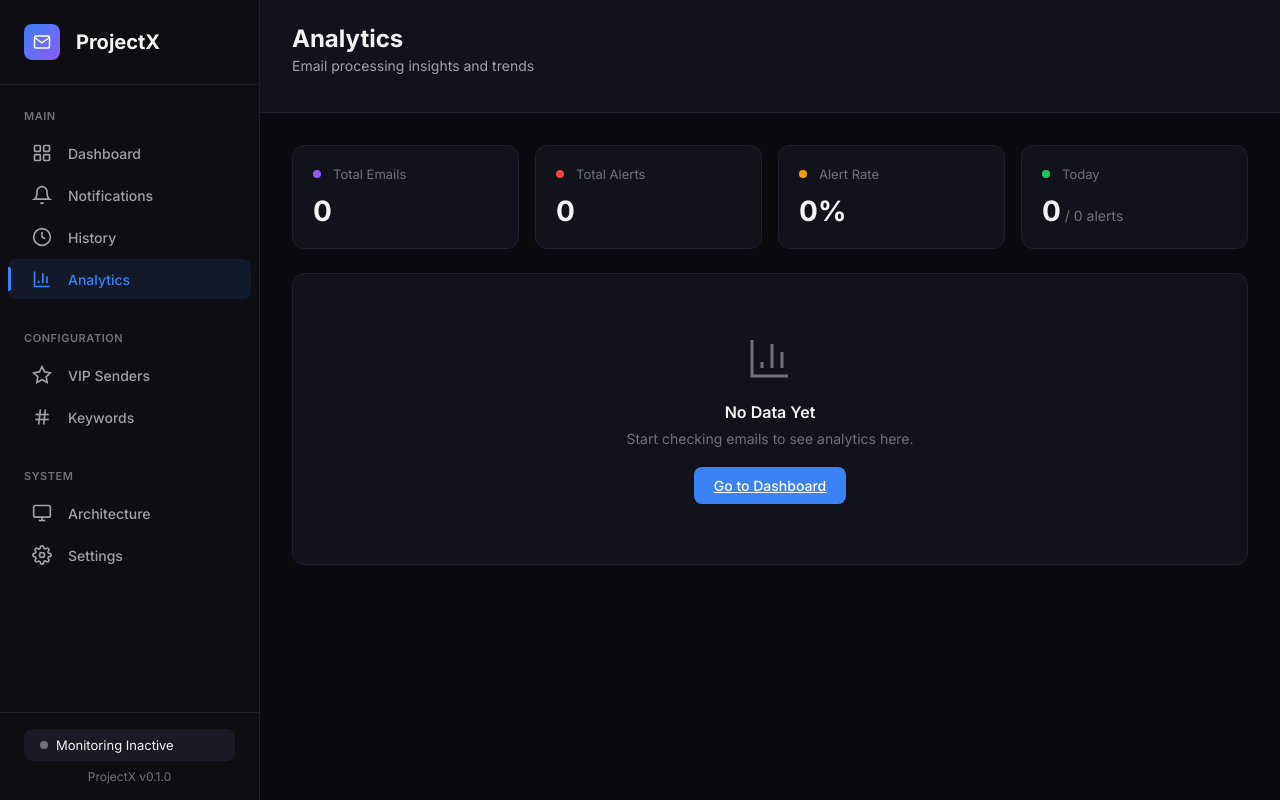
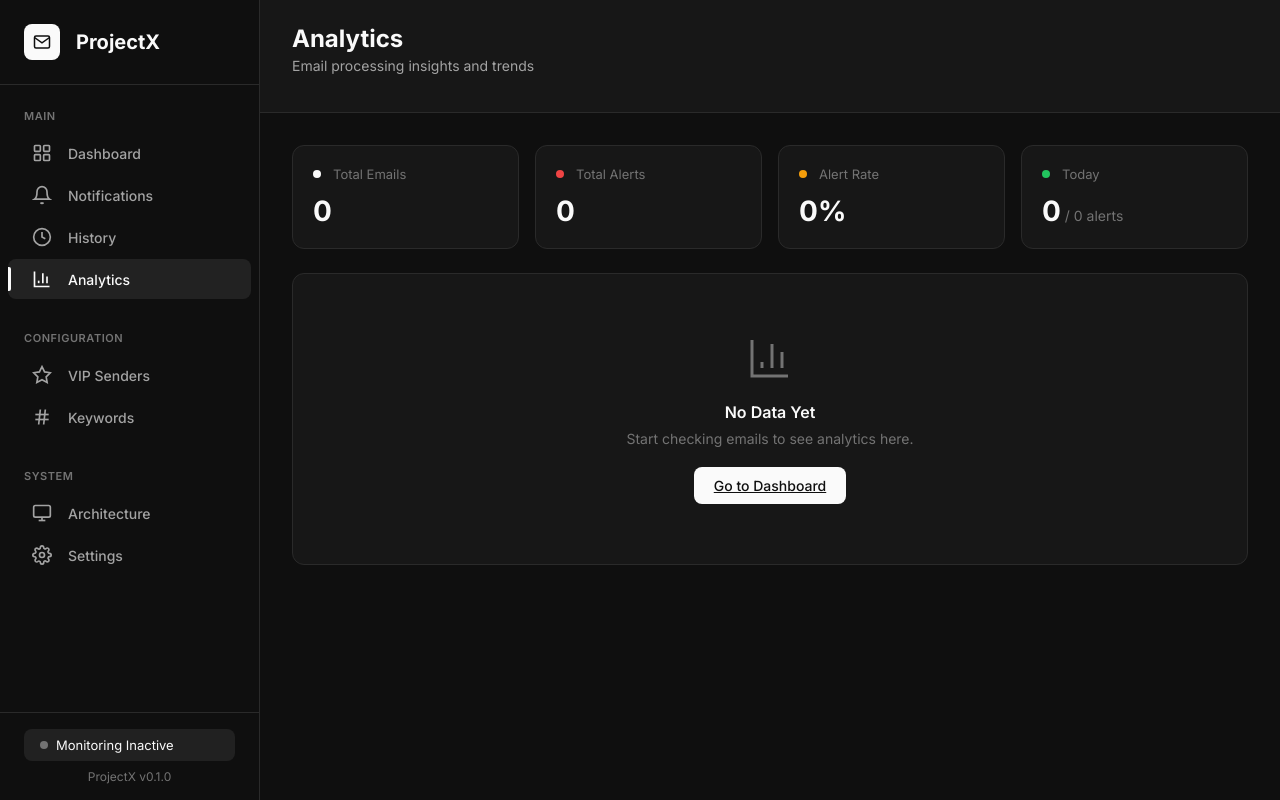
Before and after one commit to redwing-381/projectX, a FastAPI app: page /analytics in a window 1280 px wide. Run offline with FastAPI, Linux system fonts and the light colour scheme.

Commit message:
UI: Update to neutral/gray color scheme (Notion/GitHub style)

```diff
--- a/src/templates/analytics.html
+++ b/src/templates/analytics.html
@@ -15,7 +15,7 @@
     <div style="display: grid; grid-template-columns: repeat(4, 1fr); gap: 16px; margin-bottom: 24px;">
         <div style="background: var(--bg-secondary); border: 1px solid var(--sidebar-border); border-radius: 12px; padding: 20px;">
             <div style="display: flex; align-items: center; gap: 12px; margin-bottom: 12px;">
-                <span style="width: 8px; height: 8px; border-radius: 50%; background: #8b5cf6;"></span>
+                <span style="width: 8px; height: 8px; border-radius: 50%; background: #fafafa;"></span>
                 <span style="font-size: 13px; color: var(--text-muted);">Total Emails</span>
             </div>
             <div style="font-size: 28px; font-weight: 700;">{{ metrics.total_emails }}</div>
@@ -90,12 +90,12 @@
     <script src="https://cdn.jsdelivr.net/npm/chart.js@4.4.1/dist/chart.umd.min.js"></script>
     <script>
         const chartColors = {
-            primary: '#3b82f6',
+            primary: '#fafafa',
             danger: '#ef4444',
             success: '#22c55e',
             warning: '#f59e0b',
-            purple: '#8b5cf6',
-            gray: '#6b7280',
+            neutral: '#a3a3a3',
+            gray: '#525252',
         };
 
         // Emails by Day Line Chart
@@ -108,7 +108,7 @@
                     label: 'Emails',
                     data: emailsByDayData.map(d => d.count),
                     borderColor: chartColors.primary,
-                    backgroundColor: 'rgba(59, 130, 246, 0.1)',
+                    backgroundColor: 'rgba(250, 250, 250, 0.1)',
                     fill: true,
                     tension: 0.3,
                     pointRadius: 4,
@@ -157,7 +157,7 @@
                 datasets: [{
                     label: 'Emails',
                     data: topSendersData.map(d => d.count),
-                    backgroundColor: chartColors.purple,
+                    backgroundColor: chartColors.neutral,
                     borderRadius: 4,
                 }]
             },
--- a/src/templates/base.html
+++ b/src/templates/base.html
@@ -11,21 +11,21 @@
     <link href="https://fonts.googleapis.com/css2?family=Inter:wght@400;500;600;700&display=swap" rel="stylesheet">
     <!-- Minified critical CSS -->
     <style>
-        :root{--bg-primary:#0a0a0f;--bg-secondary:#12121a;--bg-tertiary:#1a1a24;--bg-hover:#22222e;--sidebar-bg:#0d0d12;--sidebar-width:260px;--sidebar-border:#1f1f2e;--text-primary:#f4f4f5;--text-secondary:#a1a1aa;--text-muted:#71717a;--accent-primary:#3b82f6;--accent-primary-hover:#2563eb;--accent-success:#22c55e;--accent-warning:#f59e0b;--accent-danger:#ef4444;--spacing-xs:4px;--spacing-sm:8px;--spacing-md:16px;--spacing-lg:24px;--spacing-xl:32px;--radius-sm:6px;--radius-md:8px;--radius-lg:12px;--transition-fast:150ms ease;--transition-normal:200ms ease}
+        :root{--bg-primary:#0f0f0f;--bg-secondary:#171717;--bg-tertiary:#212121;--bg-hover:#2a2a2a;--sidebar-bg:#0f0f0f;--sidebar-width:260px;--sidebar-border:#2a2a2a;--text-primary:#fafafa;--text-secondary:#a3a3a3;--text-muted:#737373;--accent-primary:#fafafa;--accent-primary-hover:#e5e5e5;--accent-success:#22c55e;--accent-warning:#f59e0b;--accent-danger:#ef4444;--spacing-xs:4px;--spacing-sm:8px;--spacing-md:16px;--spacing-lg:24px;--spacing-xl:32px;--radius-sm:6px;--radius-md:8px;--radius-lg:12px;--transition-fast:150ms ease;--transition-normal:200ms ease}
         *{font-family:'Inter',-apple-system,BlinkMacSystemFont,'Segoe UI',Roboto,sans-serif;box-sizing:border-box}
         body{background:var(--bg-primary);color:var(--text-primary);margin:0}
         .app-container{display:flex;min-height:100vh}
         .sidebar{width:var(--sidebar-width);background:var(--sidebar-bg);border-right:1px solid var(--sidebar-border);position:fixed;top:0;left:0;height:100vh;display:flex;flex-direction:column;z-index:40;transition:transform var(--transition-normal)}
         .sidebar-header{padding:var(--spacing-lg);border-bottom:1px solid var(--sidebar-border)}
         .sidebar-logo{display:flex;align-items:center;gap:var(--spacing-md)}
-        .sidebar-logo-icon{width:36px;height:36px;background:linear-gradient(135deg,var(--accent-primary),#8b5cf6);border-radius:var(--radius-md);display:flex;align-items:center;justify-content:center}
+        .sidebar-logo-icon{width:36px;height:36px;background:#fafafa;border-radius:var(--radius-md);display:flex;align-items:center;justify-content:center}
         .sidebar-logo-text{font-size:20px;font-weight:700}
         .sidebar-nav{flex:1;overflow-y:auto;padding:var(--spacing-md) 0}
         .nav-section{margin-bottom:var(--spacing-lg)}
         .nav-section-title{padding:var(--spacing-sm) var(--spacing-lg);font-size:11px;font-weight:600;text-transform:uppercase;letter-spacing:.05em;color:var(--text-muted)}
         .nav-item{display:flex;align-items:center;gap:var(--spacing-md);padding:10px var(--spacing-lg);margin:2px var(--spacing-sm);border-radius:var(--radius-md);color:var(--text-secondary);text-decoration:none;transition:all var(--transition-fast);position:relative}
         .nav-item:hover{background:var(--bg-hover);color:var(--text-primary)}
-        .nav-item.active{background:rgba(59,130,246,.1);color:var(--accent-primary)}
+        .nav-item.active{background:rgba(250,250,250,.08);color:var(--accent-primary)}
         .nav-item.active::before{content:'';position:absolute;left:0;top:50%;transform:translateY(-50%);width:3px;height:24px;background:var(--accent-primary);border-radius:0 2px 2px 0}
         .nav-icon{width:20px;height:20px;flex-shrink:0}
         .nav-label{font-size:14px;font-weight:500}
@@ -53,13 +53,13 @@
         .stat-value{font-size:28px;font-weight:700;line-height:1.2}
         .stat-label{font-size:13px;color:var(--text-secondary);margin-top:2px}
         .btn{display:inline-flex;align-items:center;justify-content:center;gap:var(--spacing-sm);padding:10px 20px;font-size:14px;font-weight:500;border-radius:var(--radius-md);border:none;cursor:pointer;transition:all var(--transition-fast)}
-        .btn-primary{background:var(--accent-primary);color:#fff}
+        .btn-primary{background:var(--accent-primary);color:#0f0f0f}
         .btn-primary:hover{background:var(--accent-primary-hover);transform:translateY(-1px)}
         .btn-secondary{background:var(--bg-tertiary);color:var(--text-primary);border:1px solid var(--sidebar-border)}
         .btn-secondary:hover{background:var(--bg-hover)}
         .btn-success{background:var(--accent-success);color:#fff}
         .btn-danger{background:var(--accent-danger);color:#fff}
-        .demo-banner{background:linear-gradient(90deg,#f59e0b,#d97706);color:#000;padding:10px 20px;display:flex;align-items:center;justify-content:space-between;font-size:14px;font-weight:500}
+        .demo-banner{background:#fafafa;color:#0f0f0f;padding:10px 20px;display:flex;align-items:center;justify-content:space-between;font-size:14px;font-weight:500}
         .demo-banner-text{display:flex;align-items:center;gap:8px}
         .demo-banner .btn{background:rgba(0,0,0,.2);color:#000;padding:6px 14px;font-size:13px}
         .demo-banner .btn:hover{background:rgba(0,0,0,.3)}
@@ -87,7 +87,7 @@
         <aside class="sidebar" id="sidebar">
             <div class="sidebar-header">
                 <div class="sidebar-logo">
-                    <span class="sidebar-logo-icon"><svg width="18" height="18" viewBox="0 0 24 24" fill="none" stroke="white" stroke-width="2"><path d="M4 4h16c1.1 0 2 .9 2 2v12c0 1.1-.9 2-2 2H4c-1.1 0-2-.9-2-2V6c0-1.1.9-2 2-2z"/><polyline points="22,6 12,13 2,6"/></svg></span>
+                    <span class="sidebar-logo-icon"><svg width="18" height="18" viewBox="0 0 24 24" fill="none" stroke="#0f0f0f" stroke-width="2"><path d="M4 4h16c1.1 0 2 .9 2 2v12c0 1.1-.9 2-2 2H4c-1.1 0-2-.9-2-2V6c0-1.1.9-2 2-2z"/><polyline points="22,6 12,13 2,6"/></svg></span>
                     <span class="sidebar-logo-text">ProjectX</span>
                 </div>
             </div>
--- a/src/templates/dashboard.html
+++ b/src/templates/dashboard.html
@@ -64,7 +64,7 @@
         </div>
         <div style="background: var(--bg-secondary); border: 1px solid var(--sidebar-border); border-radius: 12px; padding: 20px;">
             <div style="display: flex; align-items: center; gap: 12px; margin-bottom: 12px;">
-                <span class="status-dot" style="background: #8b5cf6;"></span>
+                <span class="status-dot" style="background: #fafafa;"></span>
                 <span style="font-size: 13px; color: var(--text-muted);">Emails Checked</span>
             </div>
             <div style="font-size: 24px; font-weight: 600;">{{ stats.emails_checked }}</div>
@@ -225,7 +225,7 @@
 </div>
 
 <style>
-    .btn-demo { background: linear-gradient(90deg, #f59e0b, #d97706); color: #000; border: none; }
+    .btn-demo { background: #fafafa; color: #0f0f0f; border: none; }
     .source-badge { padding: 4px 8px; border-radius: 4px; font-size: 11px; font-weight: 600; }
     .source-whatsapp { background: rgba(37, 211, 102, 0.15); color: #25D366; }
     .source-instagram { background: rgba(228, 64, 95, 0.15); color: #E4405F; }
@@ -238,7 +238,7 @@
     .urgency-badge { padding: 4px 10px; border-radius: 4px; font-size: 11px; font-weight: 500; }
     .urgency-urgent { background: rgba(239, 68, 68, 0.15); color: #ef4444; }
     .urgency-normal { background: var(--bg-tertiary); color: var(--text-muted); }
-    .btn-add-vip { padding: 4px 10px; border-radius: 4px; font-size: 11px; font-weight: 500; background: rgba(59, 130, 246, 0.15); color: #3b82f6; border: none; cursor: pointer; }
+    .btn-add-vip { padding: 4px 10px; border-radius: 4px; font-size: 11px; font-weight: 500; background: rgba(250, 250, 250, 0.1); color: #fafafa; border: none; cursor: pointer; }
 </style>
 
 <script>
--- a/src/templates/history.html
+++ b/src/templates/history.html
@@ -93,7 +93,7 @@
                         </td>
                         <td style="padding: 14px 16px; font-size: 12px; color: var(--text-muted);">{{ alert.created_at.strftime('%Y-%m-%d %H:%M') }}</td>
                         <td style="padding: 14px 20px;">
-                            <button class="btn-add-vip" data-sender="{{ alert.sender }}" style="padding: 4px 10px; border-radius: 4px; font-size: 11px; font-weight: 500; background: rgba(59, 130, 246, 0.15); color: #3b82f6; border: none; cursor: pointer;">
+                            <button class="btn-add-vip" data-sender="{{ alert.sender }}" style="padding: 4px 10px; border-radius: 4px; font-size: 11px; font-weight: 500; background: rgba(250, 250, 250, 0.1); color: #fafafa; border: none; cursor: pointer;">
                                 <svg width="12" height="12" viewBox="0 0 24 24" fill="none" stroke="currentColor" stroke-width="2" style="vertical-align: middle; margin-right: 4px;"><polygon points="12 2 15.09 8.26 22 9.27 17 14.14 18.18 21.02 12 17.77 5.82 21.02 7 14.14 2 9.27 8.91 8.26 12 2"/></svg>VIP
                             </button>
                         </td>
```
